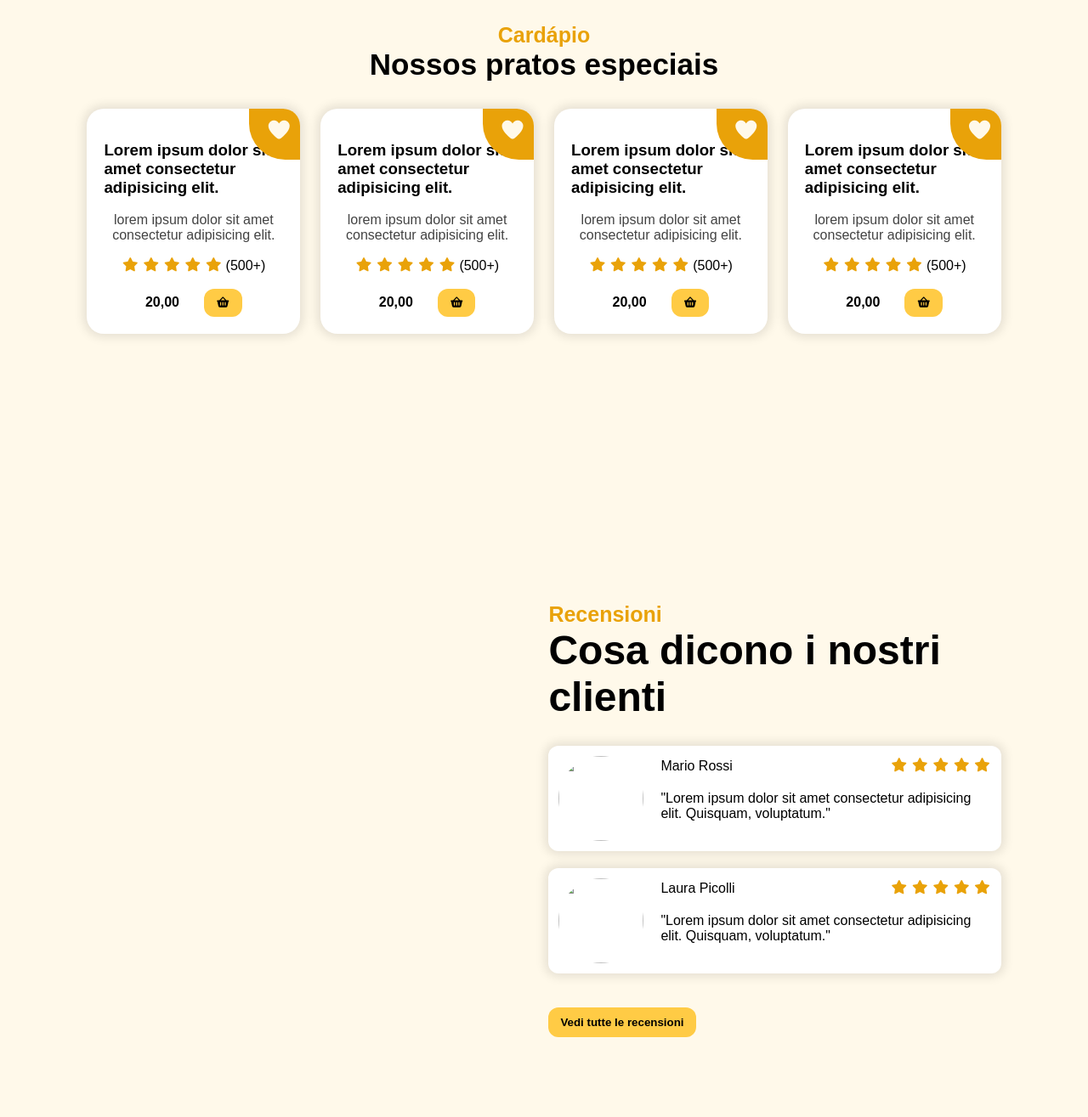
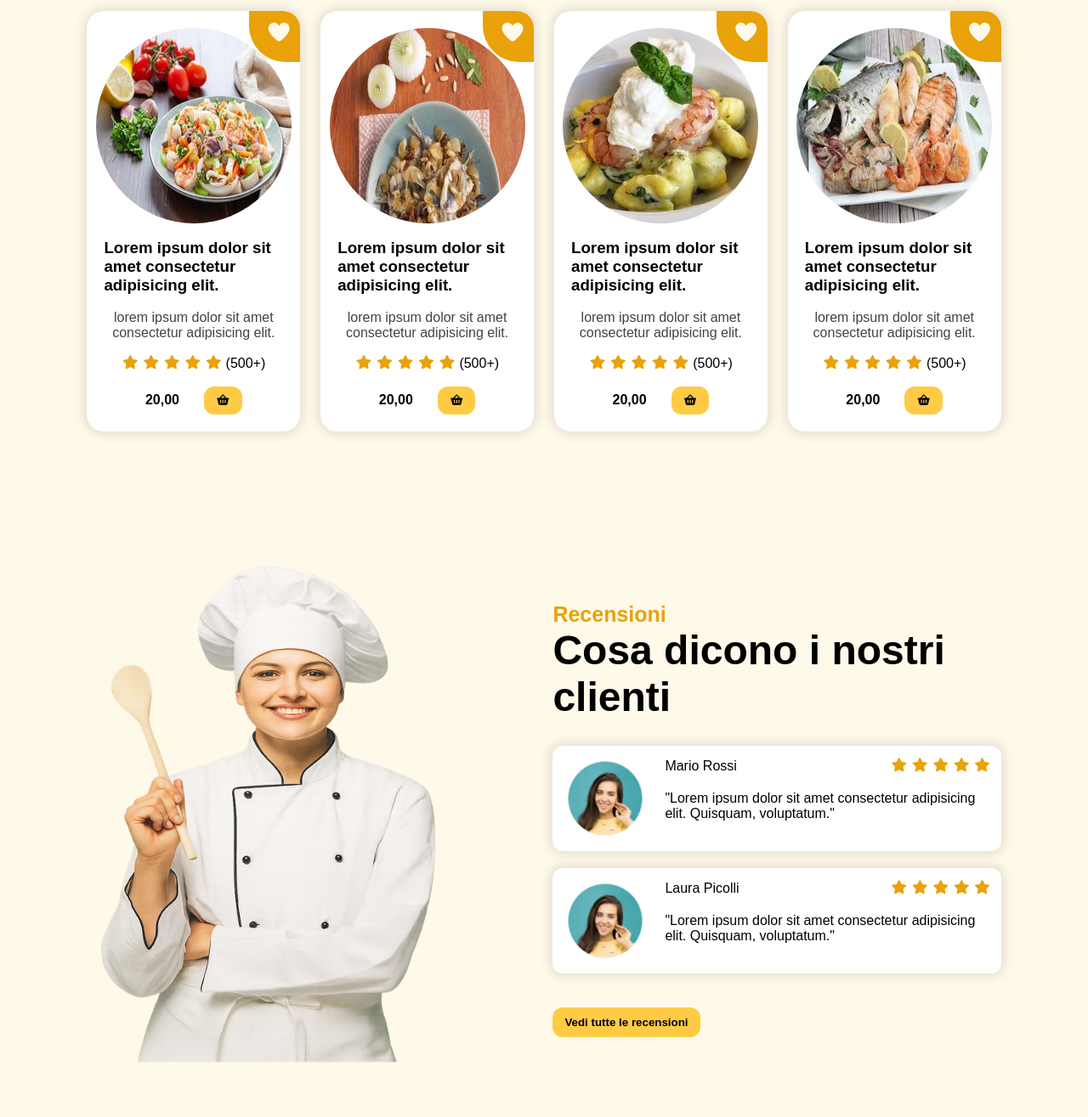
Before and after one commit to DeboraDamato/larcicioc, a plain HTML site: page index.html in a window 1280 px wide. Shown: the part 985-2300 px from the top of the page at 85% size. Drawn offline with nearby package versions, Linux system fonts and the light colour scheme; the site is published under a folder, as on GitHub Pages, so addresses that start at the root find nothing.

Commit message:
Update index.html
Corrige caminhos do arquivos para exibillção no Github Pages

```diff
--- a/index.html
+++ b/index.html
@@ -4,7 +4,7 @@
     <meta charset="UTF-8">
     <meta name="viewport" content="width=device-width, initial-scale=1.0">
     <link rel="stylesheet" href="https://cdnjs.cloudflare.com/ajax/libs/font-awesome/7.0.0/css/all.min.css">
-    <link rel="stylesheet" href="src/styles/styles.css">
+    <link rel="stylesheet" href="styles/styles.css">
 
     <script src="https://cdnjs.cloudflare.com/ajax/libs/jquery/3.7.1/jquery.min.js" integrity="sha512-v2CJ7UaYy4JwqLDIrZUI/4hqeoQieOmAZNXBeQyjo21dadnwR+8ZaIJVT8EE2iyI61OV8e6M8PP2/4hpQINQ/g==" crossorigin="anonymous" referrerpolicy="no-referrer"></script>
     <script src="https://unpkg.com/scrollreveal"></script>
@@ -98,7 +98,7 @@
             </div>
 
             <div id="banner">
-                <img src="src/images/hero_italy.png" alt="">
+                <img src="images/hero_italy.png" alt="">
             </div>
         </section>
 
@@ -111,7 +111,7 @@
                    <div class="dish-heart">
                         <i class="fa-solid fa-heart"></i>
                    </div>
-                   <img src="/src/images/backup.jpg" class="dish-image" alt="">
+                   <img src="images/backup.jpg" class="dish-image" alt="">
                    <h3 class="dish-title">
                         Lorem ipsum dolor sit amet consectetur adipisicing elit.
                    </h3>
@@ -138,7 +138,7 @@
                     <div class="dish-heart">
                          <i class="fa-solid fa-heart"></i>
                     </div>
-                    <img src="/src/images/dish1.jpg" class="dish-image" alt="">
+                    <img src="images/dish1.jpg" class="dish-image" alt="">
                     <h3 class="dish-title">
                         Lorem ipsum dolor sit amet consectetur adipisicing elit.
                     </h3>
@@ -165,7 +165,7 @@
                     <div class="dish-heart">
                          <i class="fa-solid fa-heart"></i>
                     </div>
-                    <img src="/src/images/dish2.jpeg" class="dish-image" alt="">
+                    <img src="images/dish2.jpeg" class="dish-image" alt="">
                     <h3 class="dish-title">
                          Lorem ipsum dolor sit amet consectetur adipisicing elit.
                     </h3>
@@ -192,7 +192,7 @@
                     <div class="dish-heart">
                          <i class="fa-solid fa-heart"></i>
                     </div>
-                    <img src="/src/images/dish3.jpeg" class="dish-image" alt="">
+                    <img src="images/dish3.jpeg" class="dish-image" alt="">
                     <h3 class="dish-title">
                          Lorem ipsum dolor sit amet consectetur adipisicing elit.
                     </h3>
@@ -218,7 +218,7 @@
         </section>
 
         <section id="testimonials">
-            <img src="/src/images/chef_redimensionada.png" id="testimonials_chef" alt="">
+            <img src="images/chef_redimensionada.png" id="testimonials_chef" alt="">
 
             <div id="testimonials_content">
                 <h2 class="section-title">Recensioni</h2>
@@ -226,7 +226,7 @@
 
                 <div id="feedbacks">
                     <div class="feedback">
-                        <img src="/src/images/avatar.png" class="feedback-avatar" alt="">
+                        <img src="images/avatar.png" class="feedback-avatar" alt="">
 
                         <div class="feedback-content">
                             <p>
@@ -247,7 +247,7 @@
                     </div>
 
                     <div class="feedback">
-                        <img src="/src/images/avatar.png" class="feedback-avatar" alt="">
+                        <img src="images/avatar.png" class="feedback-avatar" alt="">
 
                         <div class="feedback-content">
                             <p>
@@ -279,7 +279,7 @@
     </main>
 
     <footer>
-        <img src="src/images/wave.svg" alt="">
+        <img src="images/wave.svg" alt="">
             <div id="footer-items">
                 <span id="copyright">
                     &copy; 2025 L'Arcicioc. Tutti i diritti riservati.
@@ -298,6 +298,6 @@
             </div>
     </footer>
 
-    <script src="src/javascript/scripts.js"></script>
+    <script src="javascript/scripts.js"></script>
 </body>
 </html>
```
